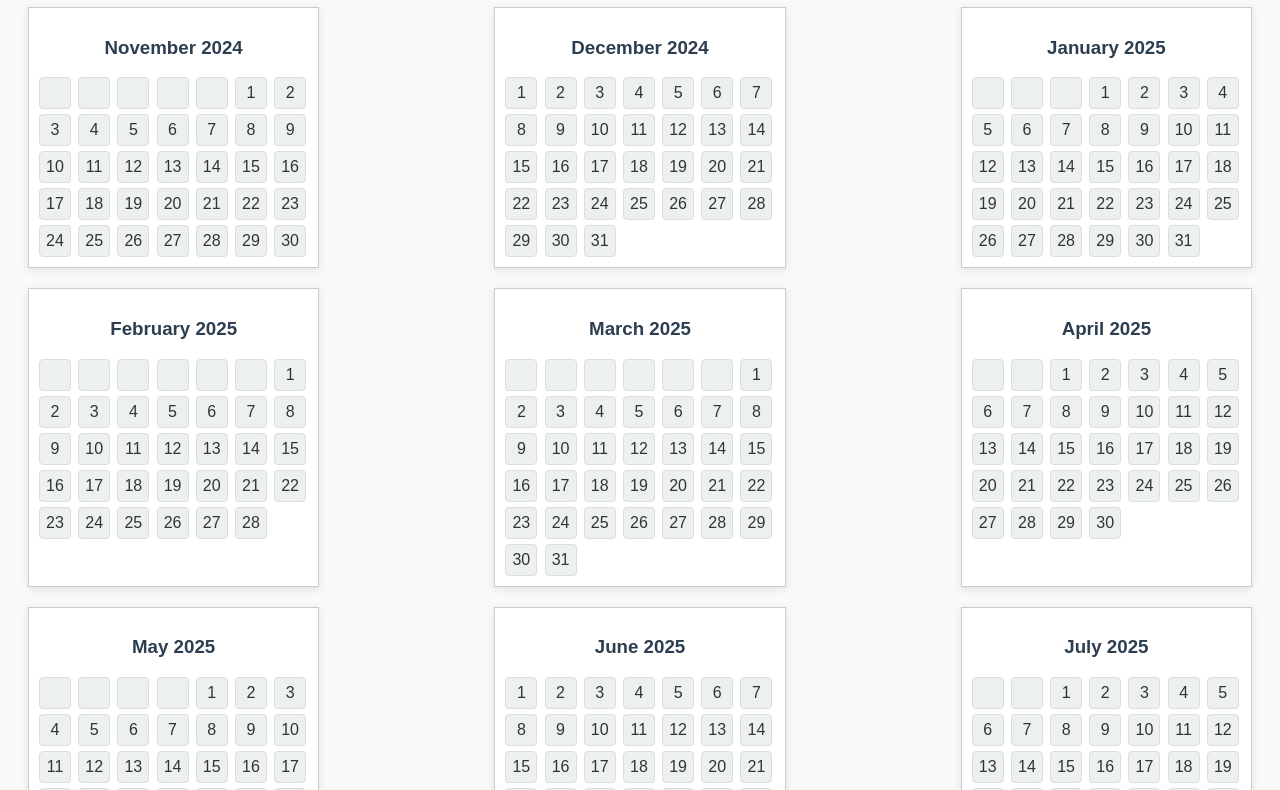
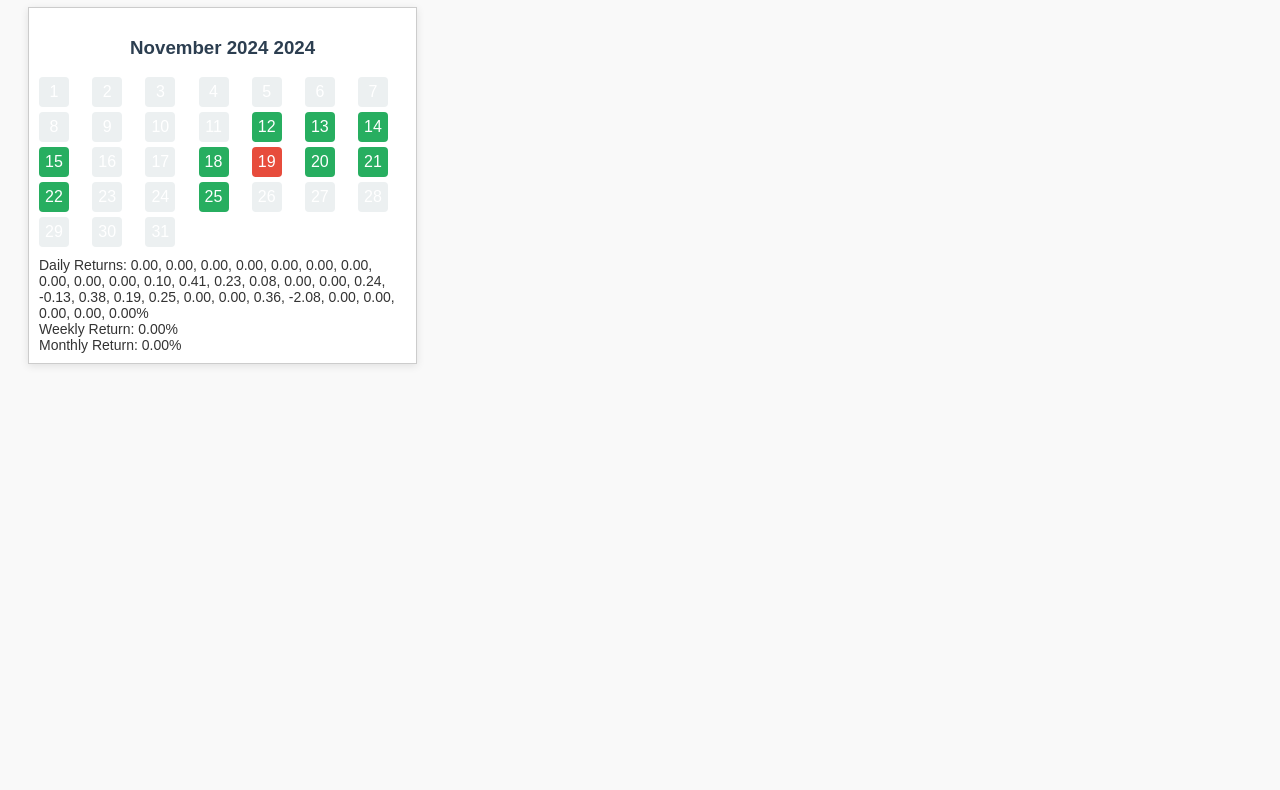
Before and after one commit to itsDill/Ioinnovationfund, a plain HTML site: page dashboard.html in a window 1280 px wide. Shown: the part 101-891 px from the top of the page. After the commit the page ends 800 px from the top, so only its background shows below. Drawn offline with Linux system fonts and the light colour scheme.

Commit message:
Merge remote-tracking branch 'origin/main'

```diff
--- a/dashboard.html
+++ b/dashboard.html
@@ -3,7 +3,7 @@
 <head>
     <meta charset="UTF-8">
     <meta name="viewport" content="width=device-width, initial-scale=1.0">
-    <title>Enhanced Trading Calendar</title>
+    <title>Trading Dashboard</title>
     <style>
         body {
             font-family: Arial, sans-serif;
@@ -29,7 +29,7 @@
             border: 1px solid #ccc;
             padding: 10px;
             background-color: #ffffff;
-            width: 22%;
+            width: 30%;
             box-shadow: 0 2px 8px rgba(0, 0, 0, 0.1);
         }
 
@@ -51,132 +51,143 @@
             display: flex;
             justify-content: center;
             align-items: center;
-            cursor: pointer;
-            background-color: #ecf0f1;
-            border: 1px solid #ddd;
+            color: white;
             border-radius: 4px;
-            position: relative;
-        }
-
-        .calendar-grid div:hover::after {
-            content: attr(data-tooltip);
-            position: absolute;
-            bottom: 40px;
-            left: 50%;
-            transform: translateX(-50%);
-            background: rgba(0, 0, 0, 0.8);
-            color: #fff;
-            padding: 5px;
-            border-radius: 4px;
-            font-size: 12px;
-            white-space: nowrap;
         }
 
         .profit {
             background-color: #27ae60;
-            color: white;
         }
 
         .loss {
             background-color: #e74c3c;
-            color: white;
         }
 
         .neutral {
             background-color: #ecf0f1;
             color: #333;
         }
+
+        .summary {
+            margin-top: 10px;
+            font-size: 14px;
+            color: #333;
+        }
     </style>
 </head>
 <body>
-    <h1>Enhanced Trading Calendar</h1>
+    <h1>Trading Dashboard</h1>
     <div class="calendar"></div>
 
     <script>
-        const months = [
-            { name: "November 2024", gridId: "calendar-grid1", year: 2024, month: 11 },
-            { name: "December 2024", gridId: "calendar-grid2", year: 2024, month: 12 },
-            ...Array.from({ length: 12 }, (_, i) => ({
-                name: new Date(2025, i).toLocaleString("en", { month: "long", year: "numeric" }),
-                gridId: `calendar-grid${i + 3}`,
-                year: 2025,
-                month: i + 1,
-            })),
+        const data = [
+            {
+                month: "November 2024",
+                year: 2024,
+                dailyData: [
+                    { day: 1, total: 10000, color: "neutral" },
+                    { day: 2, total: 10000, color: "neutral" },
+                    { day: 3, total: 10000, color: "neutral" },
+                    { day: 4, total: 10000, color: "neutral" },
+                    { day: 5, total: 10000, color: "neutral" },
+                    { day: 6, total: 10000, color: "neutral" },
+                    { day: 7, total: 10000, color: "neutral" },
+                    { day: 8, total: 10000, color: "neutral" },
+                    { day: 9, total: 10000, color: "neutral" },
+                    { day: 10, total: 10000, color: "neutral" },
+                    { day: 11, total: 10000, color: "neutral" },
+                    { day: 12, total: 10010, color: "profit" },
+                    { day: 13, total: 10051, color: "profit" },
+                    { day: 14, total: 10074, color: "profit" },
+                    { day: 15, total: 10082, color: "profit" },
+                    { day: 16, total: 10082, color: "neutral" },
+                    { day: 17, total: 10082, color: "neutral" },
+                    { day: 18, total: 10106, color: "profit" },
+                    { day: 19, total: 10093, color: "loss" },
+                    { day: 20, total: 10131, color: "profit" },
+                    { day: 21, total: 10150, color: "profit" },
+                    { day: 22, total: 10175, color: "profit" },
+                    { day: 23, total: 10175, color: "neutral" },
+                    { day: 24, total: 10175, color: "neutral" },
+                    { day: 25, total: 10212, color: "profit" },
+                    { day: 26, total: 10000, color: "neutral" },
+                    { day: 27, total: 10000, color: "neutral" },
+                    { day: 28, total: 10000, color: "neutral" },
+                    { day: 29, total: 10000, color: "neutral" },
+                    { day: 30, total: 10000, color: "neutral" },
+                    { day: 31, total: 10000, color: "neutral" },
+
+                    // Add more days here
+                ],
+            },
+
+            // Add more months here
         ];
 
-        const dailyTotals = {}; // Store daily totals
         const calendarDiv = document.querySelector('.calendar');
 
         // Generate calendars for each month
-        months.forEach(({ name, gridId, year, month }) => {
+        data.forEach(({ month, year, dailyData }) => {
             const monthDiv = document.createElement('div');
             monthDiv.classList.add('month');
-            monthDiv.innerHTML = `<h3>${name}</h3><div class="calendar-grid" id="${gridId}"></div>`;
+            monthDiv.innerHTML = `
+                <h3>${month} ${year}</h3>
+                <div class="calendar-grid"></div>
+                <div class="summary"></div>`;
+            const grid = monthDiv.querySelector('.calendar-grid');
+            const summary = monthDiv.querySelector('.summary');
+
+            // Fill calendar with data
+            dailyData.forEach(({ day, total, color }, index) => {
+                const dayDiv = document.createElement('div');
+                dayDiv.textContent = day;
+                dayDiv.classList.add(color);
+                dayDiv.dataset.total = total;
+                dayDiv.title = `Day ${day}: $${total}`;
+                grid.appendChild(dayDiv);
+            });
+
+            // Calculate daily, weekly, and monthly returns
+            const { dailyReturns, weeklyReturn, monthlyReturn } = calculateReturns(dailyData);
+
+            // Display summary
+            summary.innerHTML = `
+                Daily Returns: ${dailyReturns.join(', ')}%<br>
+                Weekly Return: ${weeklyReturn.toFixed(2)}%<br>
+                Monthly Return: ${monthlyReturn.toFixed(2)}%
+            `;
+
             calendarDiv.appendChild(monthDiv);
-
-            generateCalendar(month, year, gridId);
         });
 
-        function generateCalendar(month, year, gridId) {
-            const daysInMonth = new Date(year, month, 0).getDate();
-            const firstDayOfMonth = new Date(year, month - 1, 1).getDay();
-            const grid = document.getElementById(gridId);
-            grid.innerHTML = '';
+        function calculateReturns(dailyData) {
+            const dailyReturns = [];
+            let weeklyStart = dailyData[0]?.total || 0;
+            let monthlyStart = dailyData[0]?.total || 0;
+            let weeklyEnd = weeklyStart;
+            let monthlyEnd = monthlyStart;
 
-            for (let i = 0; i < firstDayOfMonth; i++) {
-                grid.appendChild(document.createElement('div')); // Empty space
-            }
+            dailyData.forEach((entry, index) => {
+                if (index > 0) {
+                    const prevTotal = dailyData[index - 1].total;
+                    const returnPercent = ((entry.total - prevTotal) / prevTotal) * 100;
+                    dailyReturns.push(returnPercent.toFixed(2));
+                }
+                weeklyEnd = entry.total;
+                monthlyEnd = entry.total;
 
-            for (let day = 1; day <= daysInMonth; day++) {
-                const dayDiv = document.createElement('div');
-                const key = `${year}-${month}-${day}`;
-                dayDiv.textContent = day;
-                dayDiv.classList.add('neutral');
-                dayDiv.dataset.tooltip = `Date: ${key}`;
-                dayDiv.onclick = () => handleDayClick(dayDiv, key);
-                grid.appendChild(dayDiv);
-            }
-        }
+                // Reset weekly tracking every 7 days
+                if ((index + 1) % 7 === 0) {
+                    weeklyStart = entry.total;
+                }
+            });
 
-        function handleDayClick(dayDiv, key) {
-            const dailyInput = parseFloat(prompt(`Enter the final total for ${key}`));
-            if (!isNaN(dailyInput)) {
-                const prevKey = getPreviousKey(key);
-                const prevTotal = dailyTotals[prevKey] || 0;
+            const weeklyReturn =
+                weeklyStart > 0 ? ((weeklyEnd - weeklyStart) / weeklyStart) * 100 : 0;
+            const monthlyReturn =
+                monthlyStart > 0 ? ((monthlyEnd - monthlyStart) / monthlyStart) * 100 : 0;
 
-                // Store the current total
-                dailyTotals[key] = dailyInput;
-
-                // Calculate profit/loss and percentages
-                const dailyPL = dailyInput - prevTotal;
-                const dailyPercent = prevTotal > 0 ? ((dailyPL / prevTotal) * 100).toFixed(2) : 0;
-
-                // Update hover tooltip
-                dayDiv.dataset.tooltip = `
-                    Date: ${key}
-                    Total: ${dailyInput}
-                    P/L: ${dailyPL}
-                    Daily %: ${dailyPercent}%
-                `.trim();
-
-                // Update colors
-                if (dailyPL > 0) {
-                    dayDiv.classList.add('profit');
-                    dayDiv.classList.remove('loss');
-                } else if (dailyPL < 0) {
-                    dayDiv.classList.add('loss');
-                    dayDiv.classList.remove('profit');
-                } else {
-                    dayDiv.classList.remove('profit', 'loss');
-                    dayDiv.classList.add('neutral');
-                }
-            }
-        }
-
-        function getPreviousKey(key) {
-            const [year, month, day] = key.split('-').map(Number);
-            const prevDate = new Date(year, month - 1, day - 1);
-            return `${prevDate.getFullYear()}-${prevDate.getMonth() + 1}-${prevDate.getDate()}`;
+            return { dailyReturns, weeklyReturn, monthlyReturn };
         }
     </script>
 </body>
```
